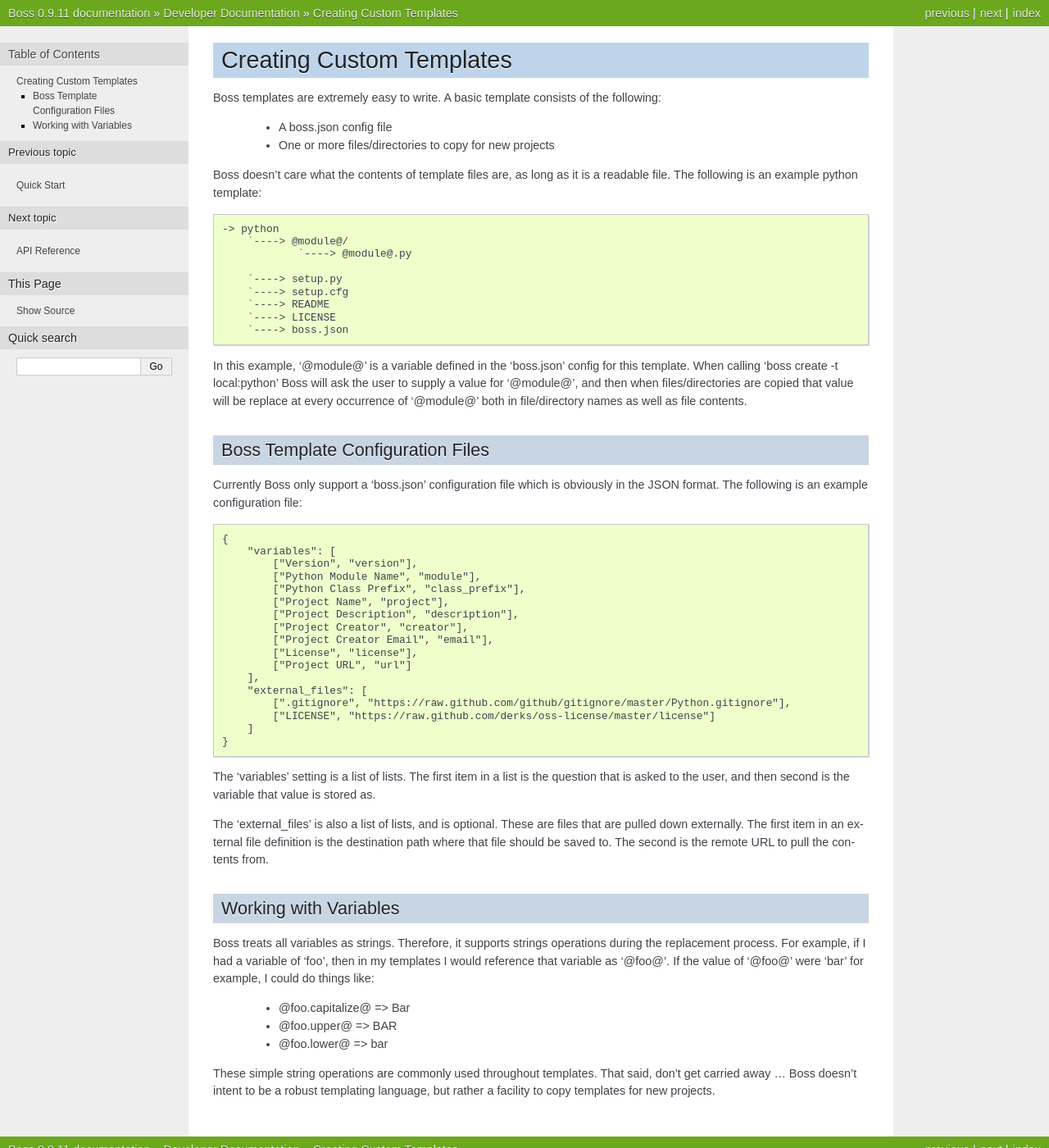
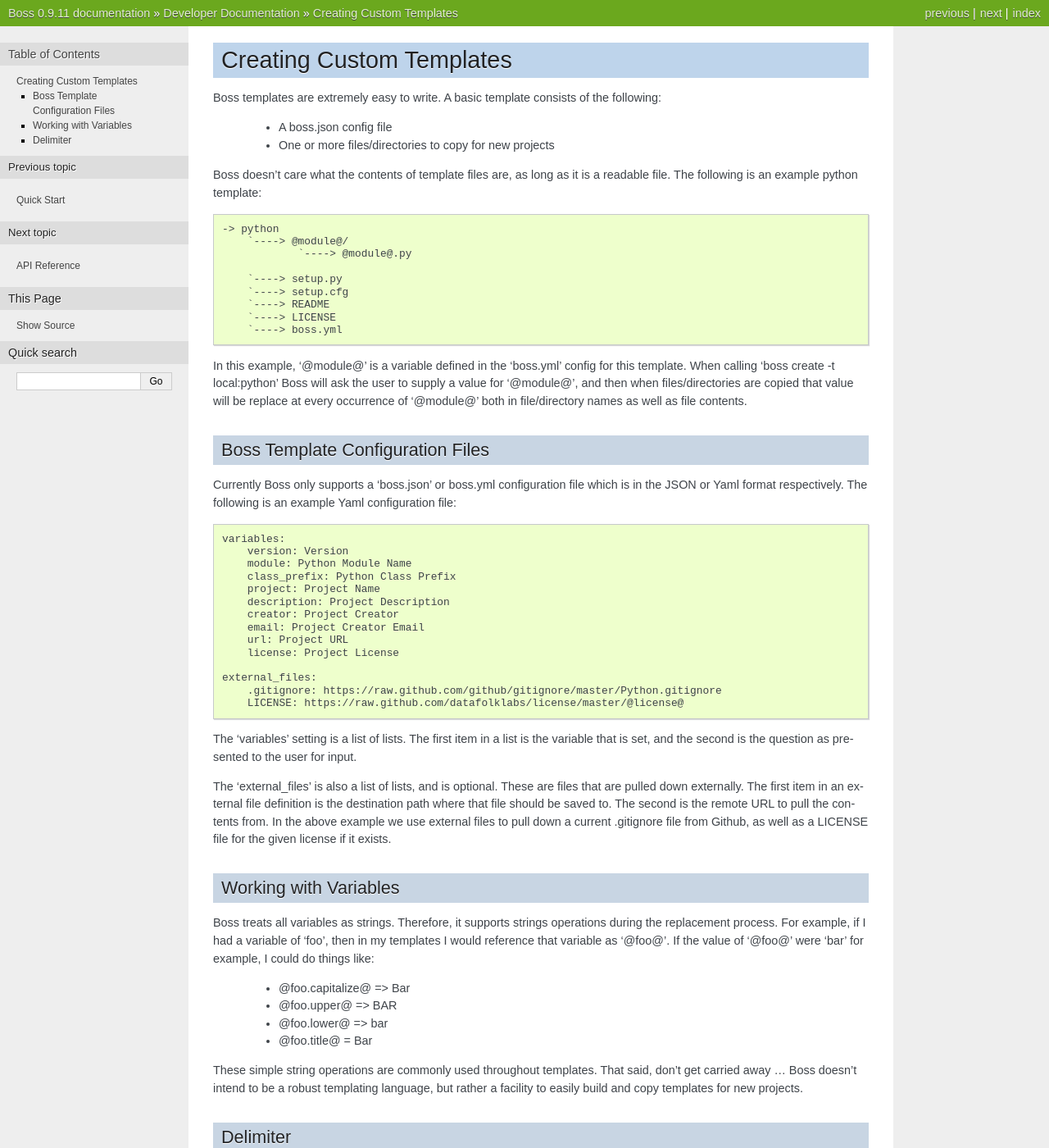
Before and after one commit to datafolklabs/boss, a Sphinx documentation site: the page built from doc/source/dev/templates.rst, in a window 1280 px wide and 1400 px high. Shown: the whole window at 82% size. Built offline with Sphinx 7.4.7, drawn with Linux system fonts in a browser that asks for light colours; some of the changed text lies outside the part shown.

Commit message:
Updating doc a bit

```diff
--- a/doc/source/dev/templates.rst
+++ b/doc/source/dev/templates.rst
@@ -20,10 +20,10 @@
         `----> setup.cfg
         `----> README
         `----> LICENSE
-        `----> boss.json
+        `----> boss.yml
 
 
-In this example, '@module@' is a variable defined in the 'boss.json' config
+In this example, '@module@' is a variable defined in the 'boss.yml' config
 for this template.  When calling 'boss create -t local:python' Boss will ask
 the user to supply a value for '@module@', and then when files/directories
 are copied that value will be replace at every occurrence of '@module@' both
@@ -33,38 +33,38 @@
 Boss Template Configuration Files
 ---------------------------------
 
-Currently Boss only support a 'boss.json' configuration file which is
-obviously in the JSON format.  The following is an example configuration file:
+Currently Boss only supports a 'boss.json' or boss.yml configuration file
+which is in the JSON or Yaml format respectively.  The following is an example
+Yaml configuration file:
 
 .. code-block:: text
 
-    {
-        "variables": [
-            ["Version", "version"],
-            ["Python Module Name", "module"],
-            ["Python Class Prefix", "class_prefix"],
-            ["Project Name", "project"],
-            ["Project Description", "description"],
-            ["Project Creator", "creator"],
-            ["Project Creator Email", "email"],
-            ["License", "license"],
-            ["Project URL", "url"]
-        ],
-        "external_files": [
-            [".gitignore", "https://raw.github.com/github/gitignore/master/Python.gitignore"],
-            ["LICENSE", "https://raw.github.com/derks/oss-license/master/license"]
-        ]
-    }
+    variables:
+        version: Version
+        module: Python Module Name
+        class_prefix: Python Class Prefix
+        project: Project Name
+        description: Project Description
+        creator: Project Creator
+        email: Project Creator Email
+        url: Project URL
+        license: Project License
+
+    external_files:
+        .gitignore: https://raw.github.com/github/gitignore/master/Python.gitignore
+        LICENSE: https://raw.github.com/datafolklabs/license/master/@license@
 
 
 The 'variables' setting is a list of lists.  The first item in a list is the
-question that is asked to the user, and then second is the variable that value
-is stored as.
+variable that is set, and the second is the question as presented to the user
+for input.
 
 The 'external_files' is also a list of lists, and is optional.  These are
 files that are pulled down externally.  The first item in an external file
 definition is the destination path where that file should be saved to.  The
-second is the remote URL to pull the contents from.
+second is the remote URL to pull the contents from.  In the above example
+we use external files to pull down a current .gitignore file from Github, as
+well as a LICENSE file for the given license if it exists.
 
 Working with Variables
 ----------------------
@@ -77,7 +77,19 @@
     * @foo.capitalize@ => Bar
     * @foo.upper@ => BAR
     * @foo.lower@ => bar
+    * @foo.title@ = Bar
 
 These simple string operations are commonly used throughout templates.  That
-said, don't get carried away ... Boss doesn't intent to be a robust templating
-language, but rather a facility to copy templates for new projects.
+said, don't get carried away ... Boss doesn't intend to be a robust templating
+language, but rather a facility to easily build and copy templates for new
+projects.
+
+Delimiter
+---------
+
+The default delimiter is '@'.  In some cases, this might not work for your
+template.  You can change this in your boss.yml or boss.json config:
+
+.. code-block:: text
+
+    delimiter: '%'
```
